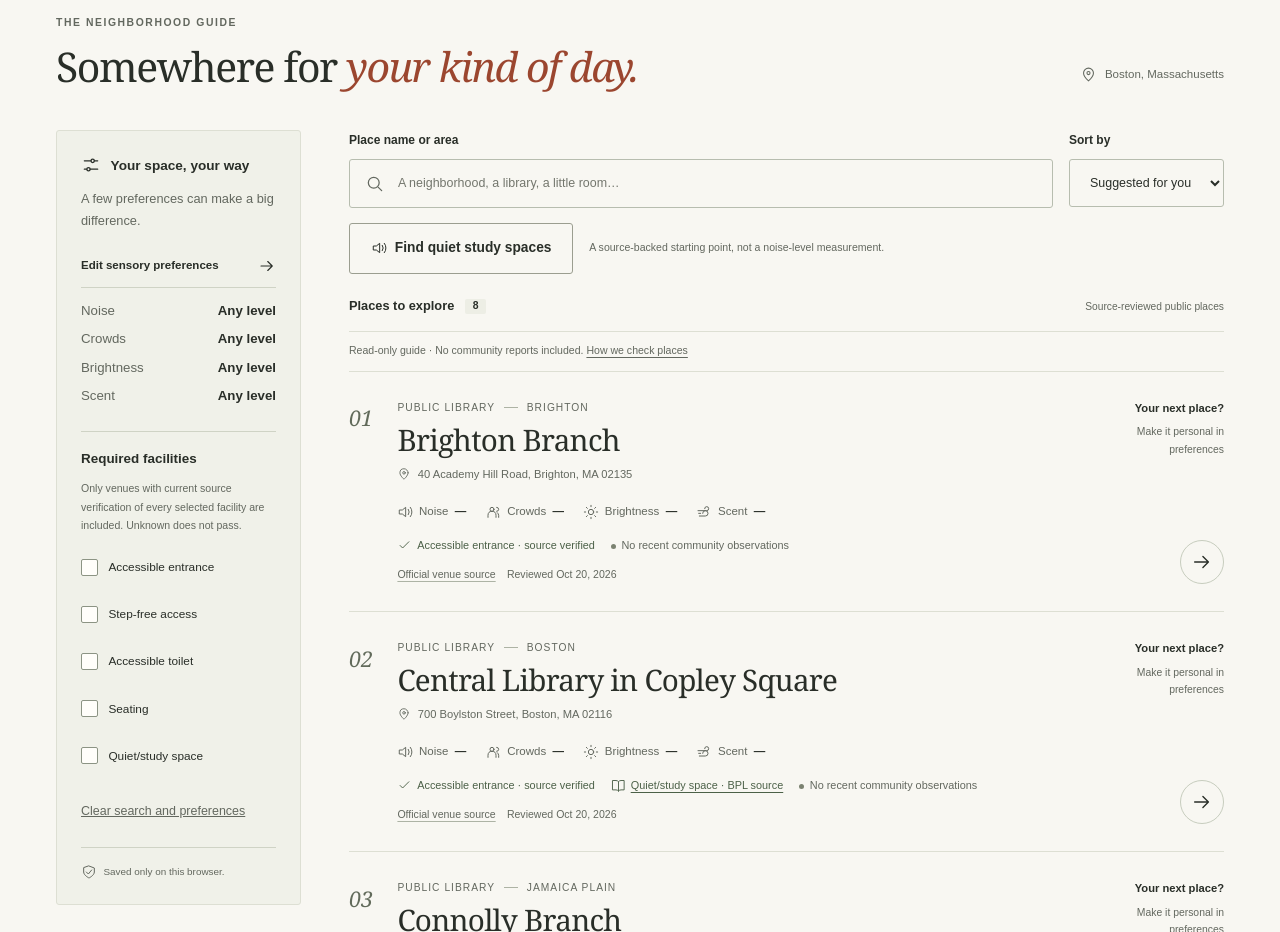
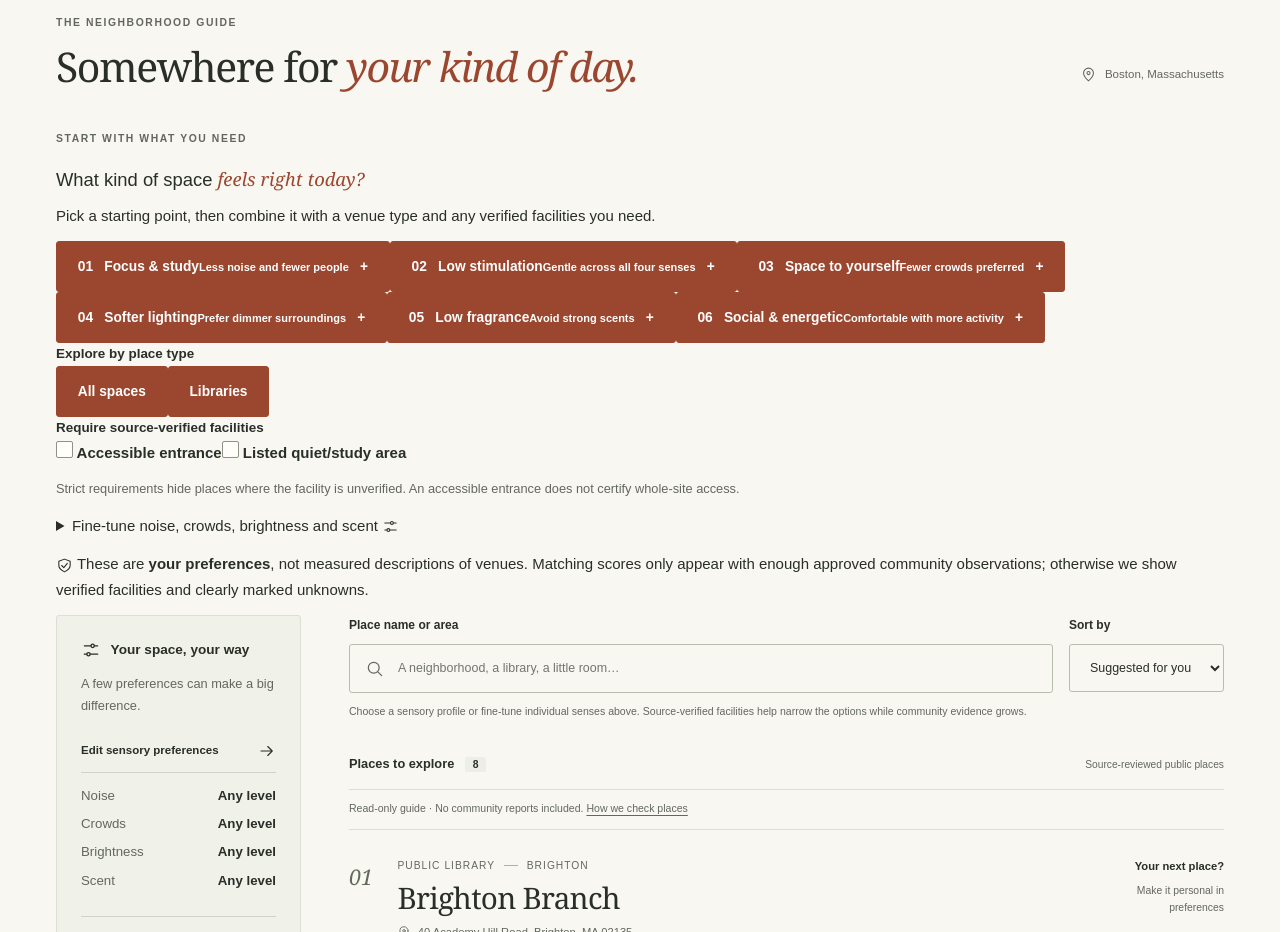
Before and after one commit to cx-57/QuietSpace, a Next.js app: page / in a window 1280 px wide. Shown: the part 820-1752 px from the top of the page. Built offline with nearby package versions, Linux system fonts and the light colour scheme.

Commit message:
Surface multi-choice discovery and categorical exploration

```diff
--- a/src/components/discover.tsx
+++ b/src/components/discover.tsx
@@ -7,6 +7,7 @@ import { DEFAULT_PREFERENCES } from "../lib/preferences";
 import { FacilityControls } from "./preference-controls";
 import { StorageNotice, usePreferences } from "./preferences-provider";
 import { SpaceCard } from "./space-card";
+import { DiscoveryChoices, type CategoryChoice } from "./discovery-choices";
 import { Icon } from "./icon";
 import { DIMENSIONS } from "../lib/contracts";
 import { DIMENSION_LABELS } from "../lib/preferences";
@@ -16,12 +17,14 @@ export function Discover({ directory }: { directory: Directory }) {
   const [query, setQuery] = useState("");
   const [sort, setSort] = useState<"name" | "match">("match");
   const [filtersOpen, setFiltersOpen] = useState(false);
+  const [category, setCategory] = useState<CategoryChoice>("all");
   const now = new Date(directory.asOf);
-  const results = discover(directory.spaces, preferences, query, sort, now);
+  const results = discover(directory.spaces, preferences, query, sort, now, category);
   const seekingQuiet = preferences.maximumIntensities.noise !== null && preferences.maximumIntensities.noise <= 2;
   return <>
     <StorageNotice />
     <section className="places-section" id="places" aria-labelledby="places-title"><div className="section-heading"><div><p className="eyebrow">THE NEIGHBORHOOD GUIDE</p><h2 id="places-title">Somewhere for <em>your kind of day.</em></h2></div><p className="location-stamp"><Icon name="pin" size={17} /> Boston, Massachusetts</p></div>
+    <DiscoveryChoices directory={directory} category={category} onCategoryChange={setCategory} />
     <div className="discovery-layout"><aside className="filters" aria-label="Discovery filters">
       <button className="filters-toggle" type="button" aria-expanded={filtersOpen} aria-controls="filter-options" onClick={() => setFiltersOpen(!filtersOpen)}><Icon name="sliders" size={18} />Your space, your way <span>{filtersOpen ? "−" : "+"}</span></button>
       <noscript><Link href="/preferences">Choose filters in preferences</Link></noscript>
@@ -31,23 +34,19 @@ export function Discover({ directory }: { directory: Directory }) {
       <Link className="preference-edit" href="/preferences">Edit sensory preferences <Icon name="arrow" size={18} /></Link>
       <dl className="preference-summary">{DIMENSIONS.map(d => <div key={d}><dt>{DIMENSION_LABELS[d]}</dt><dd>{preferences.maximumIntensities[d] === null ? "Any level" : `${d === "brightness" ? "Prefer" : "Up to"} ${preferences.maximumIntensities[d]}/5`}</dd></div>)}</dl>
       <FacilityControls />
-      <button type="button" className="text-button" onClick={() => { setQuery(""); setSort("match"); update(DEFAULT_PREFERENCES, true); }}>Clear search and preferences</button>
+      <button type="button" className="text-button" onClick={() => { setQuery(""); setCategory("all"); setSort("match"); update(DEFAULT_PREFERENCES, true); }}>Clear search and preferences</button>
       <p className="filter-privacy"><Icon name="shield" size={16} /> Saved only on this browser.</p>
       </div>
     </aside><section aria-labelledby="results-heading" className="results">
       <div className="search-row"><div className="field search-field"><label htmlFor="search">Place name or area</label><div className="search-input"><Icon name="search" /><input id="search" type="search" placeholder="A neighborhood, a library, a little room…" maxLength={200} value={query} onChange={e => setQuery(e.target.value)} /></div></div>
         <div className="field"><label htmlFor="sort">Sort by</label><select id="sort" value={sort} onChange={e => setSort(e.target.value as "name" | "match")}><option value="match">Suggested for you</option><option value="name">Name</option></select></div></div>
-      <div className="quiet-quick-filter">
-        <button type="button" className="secondary" aria-pressed={seekingQuiet} onClick={() => {
-          update({ ...preferences, maximumIntensities: { ...preferences.maximumIntensities, noise: seekingQuiet ? null : 2 } });
-          setSort("match");
-        }}><Icon name="sound" size={16} />{seekingQuiet ? "Quiet preference on · Clear" : "Find quiet study spaces"}</button>
-        <p className="small muted">A source-backed starting point, not a noise-level measurement.</p>
-      </div>
+      <p className="directory-note" role="status">{DIMENSIONS.some(d => preferences.maximumIntensities[d] !== null)
+        ? "Your atmosphere choices are active. Where there aren't enough real observations, sensory conditions remain unknown; preference selections do not create ratings."
+        : "Choose a sensory profile or fine-tune individual senses above. Source-verified facilities help narrow the options while community evidence grows."}</p>
       <div className="results-heading"><h3 id="results-heading">Places to explore <span role="status">{results.length}</span></h3><span className="small muted">Source-reviewed public places</span></div>
       {directory.mode === "curated" && <p className="directory-note">Read-only guide · No community reports included. <Link href="/about#evidence">How we check places</Link></p>}
-      {seekingQuiet && <p className="directory-note" role="status">{sort === "match" ? "Quiet preference active: source-listed quiet/study spaces appear first among places without sensory scores." : "Quiet preference active; sorting by name."} Official listings do not measure current sound levels. Other places may also have suitable areas that are not yet verified.</p>}
-      {!results.length ? <div className="empty-state"><h3>{directory.spaces.length ? "No places meet these filters" : "No published places are available"}</h3><p>{directory.spaces.length ? "Try another name or area, or review required facilities. Unknown facilities are excluded when required." : "Source evidence may need review. Check back later."}</p><button className="secondary" type="button" onClick={() => { setQuery(""); update(DEFAULT_PREFERENCES, true); }}>Clear search and preferences</button></div>
+      {seekingQuiet && <p className="directory-note" role="status">{sort === "match" ? "Low-noise preference: officially listed study areas appear ahead of other places without sensory scores." : "Low-noise preference selected; sorting by name."} Official listings do not measure current sound levels. Other places may also have suitable areas that are not yet verified.</p>}
+      {!results.length ? <div className="empty-state"><h3>{directory.spaces.length ? "No places meet these filters" : "No published places are available"}</h3><p>{directory.spaces.length ? "Try another name or area, or review required facilities. Unknown facilities are excluded when required." : "Source evidence may need review. Check back later."}</p><button className="secondary" type="button" onClick={() => { setQuery(""); setCategory("all"); update(DEFAULT_PREFERENCES, true); }}>Clear search and preferences</button></div>
         : <div className="place-list">{results.map(({ space, match }, index) => <SpaceCard key={space.id} space={space} match={match} now={now} index={index + 1} seekingQuiet={seekingQuiet} />)}</div>}
       <p className="results-footnote"><Icon name="book" size={16} /> Getting to know a place takes time. A match appears only when there’s enough recent evidence.</p>
     </section></div></section>
```
